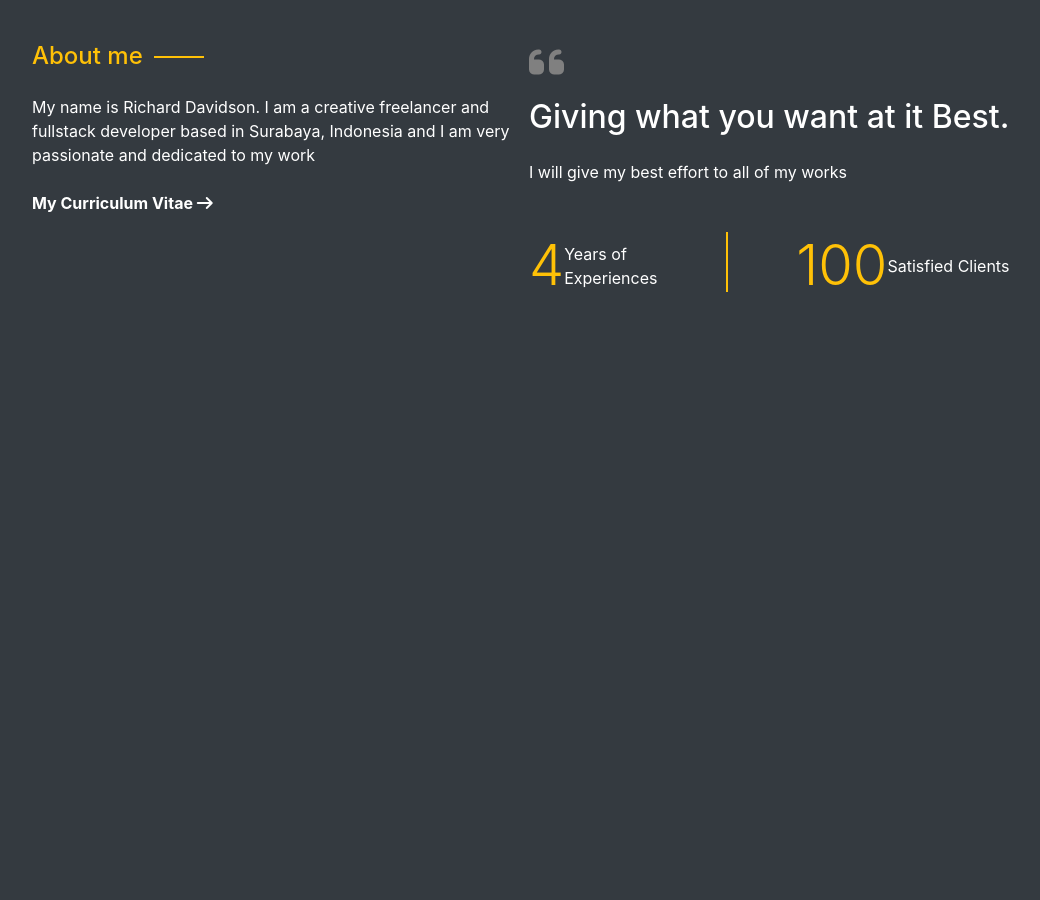
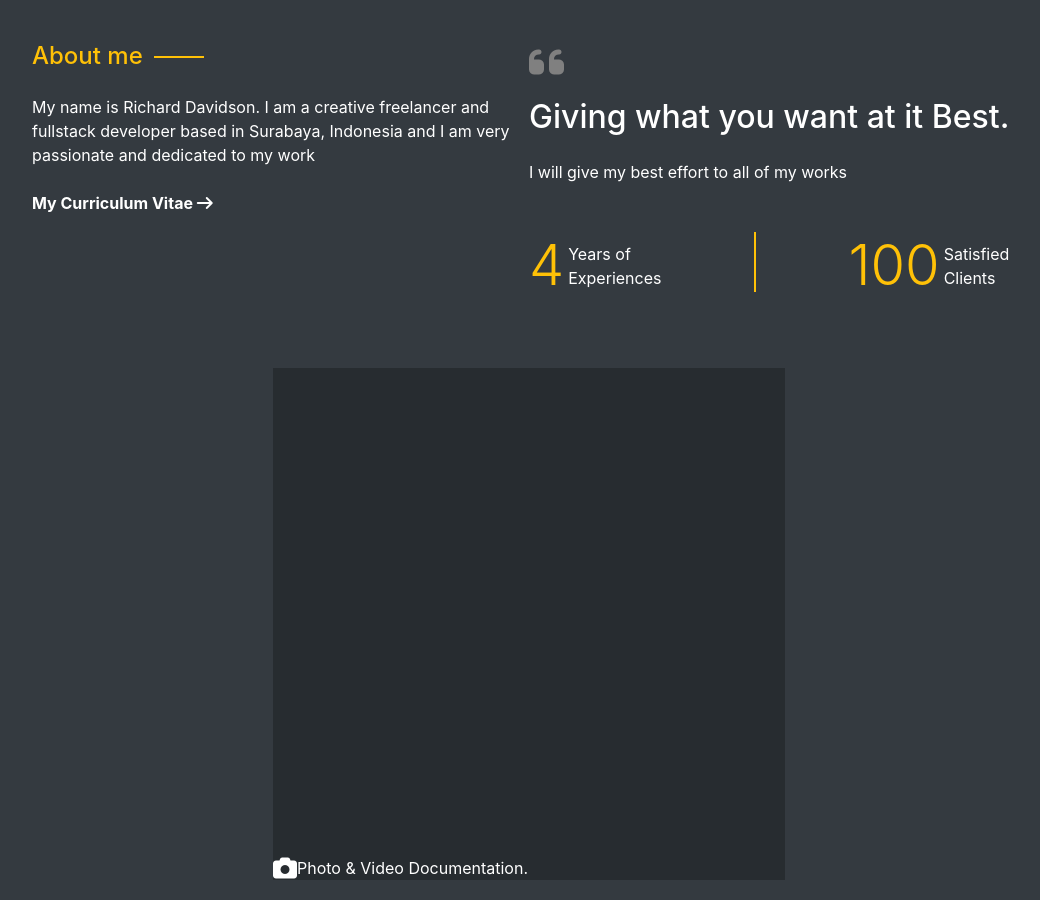
Before and after one commit to b201lab/workshop-web, a plain HTML site: page index.html in a window 1280 px wide. Shown: the part 566-1466 px from the top of the page, without its empty margins (111-1151 px from the left). Before the commit the page ends 866 px from the top, so only its background shows below. Drawn offline with Linux system fonts and the light colour scheme.

Commit message:
start stats

```diff
--- a/assets/css/main.css
+++ b/assets/css/main.css
@@ -59,3 +59,10 @@
   background-color: #ffc107;
   vertical-align: middle;
 }
+
+.stats-box {
+  width: 40vw;
+  height: 40vw;
+  margin: 20px;
+  background-color: #272c30;
+}
--- a/index.html
+++ b/index.html
@@ -121,7 +121,7 @@
 
             <div class="d-flex flex-row mt-5 align-content-center">
               <div class="text-warning display-4">4</div>
-              <div class="my-auto">
+              <div class="my-auto ml-1">
                 Years of <br />
                 Experiences
               </div>
@@ -129,14 +129,32 @@
               <div class="vertical-separator"></div>
 
               <div class="text-warning display-4">100</div>
-              <div class="my-auto">Satisfied Clients</div>
+              <div class="my-auto ml-1">
+                Satisfied <br />
+                Clients
+              </div>
             </div>
           </div>
           <!-- end of overviewContent -->
         </div>
       </section>
       <!-- end of Overview -->
+
+      <!-- Statistics -->
+      <section class="d-flex px-3 mt-5 justify-content-center">
+        <div class="d-flex flex-row flex-wrap content-fills">
+          <div class="stats-box d-flex">
+            <div
+              class="d-flex flex-row flex-shrink-1 mt-auto align-content-center justify-content-center"
+            >
+              <i class="fas fa-camera" style="font-size: 1.5em"></i>
+              <div class=""><span></span> Photo & Video Documentation.</div>
+            </div>
+          </div>
+        </div>
+      </section>
     </div>
+    <!-- end of statistics -->
 
     <script src="assets/js/jquery-3.5.1.slim.min.js"></script>
     <script src="assets/js/bootstrap.bundle.min.js"></script>
```
